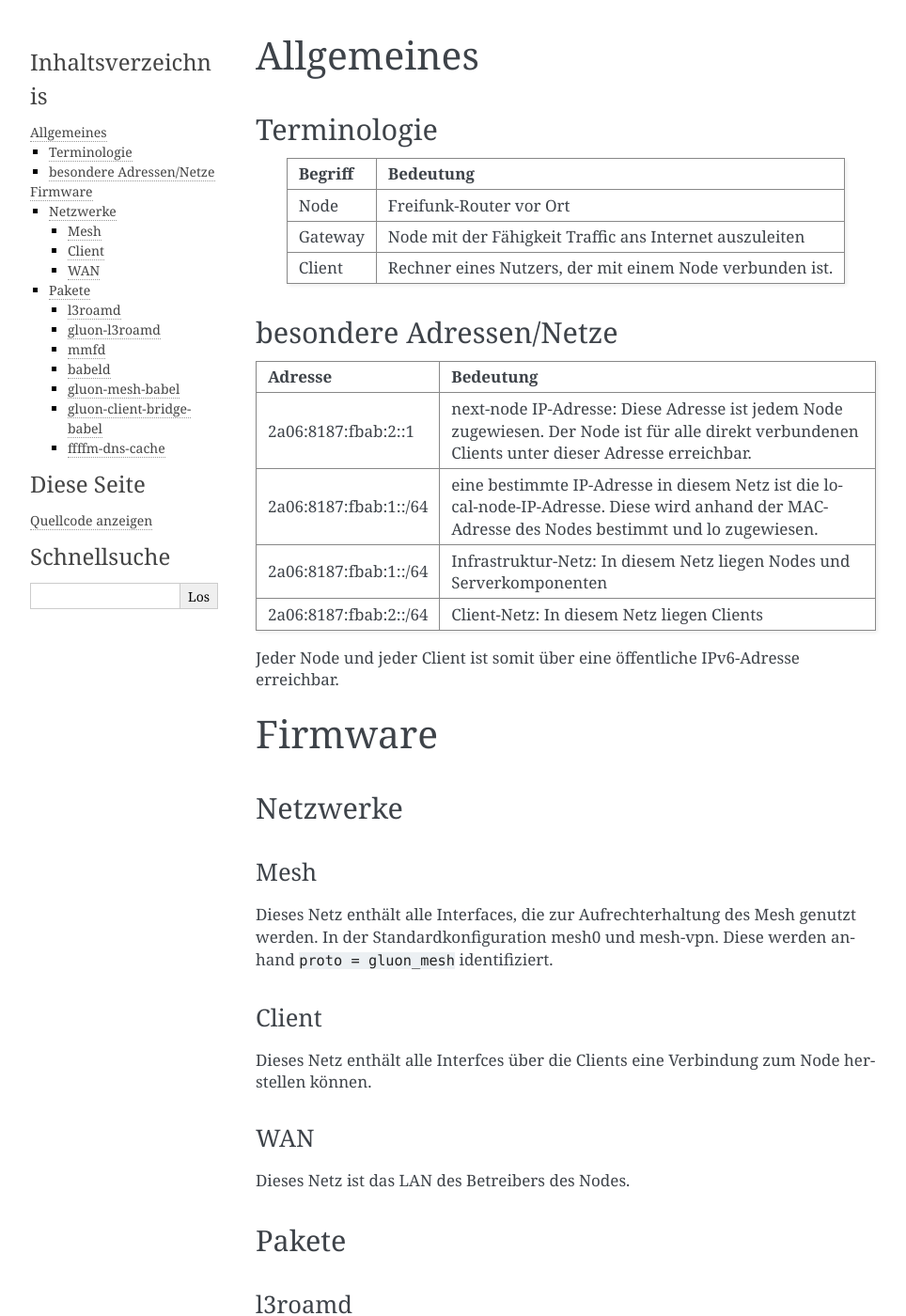
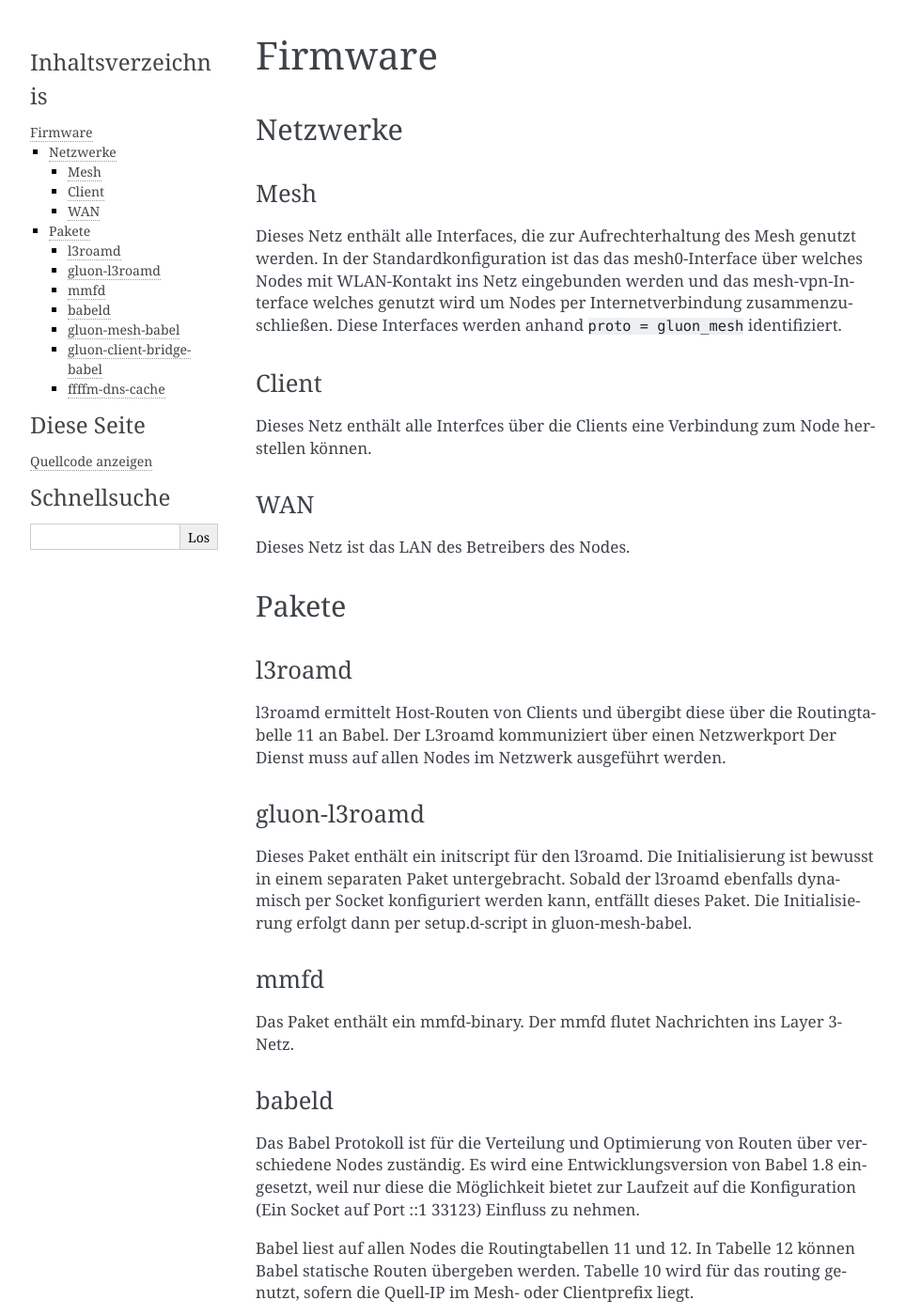
Before and after one commit to freifunk-l3r/readthedocs, a Sphinx documentation site: the page built from docs/firmware.rst, in a window 1280 px wide and 1400 px high. Shown: the whole window at 94% size, without its empty margins (148-1112 px from the left). Built offline with Sphinx 7.4.7, drawn with Linux system fonts in a browser that asks for light colours; pages that are not in the unit, such as notebooks, are missing from menus.

Commit message:
Fakten, Fakten, Fakten.

```diff
--- a/docs/firmware.rst
+++ b/docs/firmware.rst
@@ -1,31 +1,3 @@
-Allgemeines
-============
-Terminologie
-------------
-===========  ==========================================================================
-Begriff      Bedeutung
-===========  ==========================================================================
-Node         Freifunk-Router vor Ort
-Gateway      Node mit der Fähigkeit Traffic ans Internet auszuleiten
-Client       Rechner eines Nutzers, der mit einem Node verbunden ist.
-===========  ==========================================================================
-
-
-besondere Adressen/Netze
-------------------------
-.. csv-table::
- :header-rows: 1
- :delim: ;
-
- Adresse; Bedeutung
- 2a06:8187:fbab:2::1; next-node IP-Adresse: Diese Adresse ist jedem Node zugewiesen. Der Node ist für alle direkt verbundenen Clients unter dieser Adresse erreichbar.
- 2a06:8187:fbab:1::/64;   eine bestimmte IP-Adresse in diesem Netz ist die local-node-IP-Adresse. Diese wird anhand der MAC-Adresse des Nodes bestimmt und lo zugewiesen.
- 2a06:8187:fbab:1::/64;   Infrastruktur-Netz: In diesem Netz liegen Nodes und Serverkomponenten
- 2a06:8187:fbab:2::/64;   Client-Netz: In diesem Netz liegen Clients
-
-Jeder Node und jeder Client ist somit über eine öffentliche IPv6-Adresse erreichbar.
-
-
 Firmware
 ========
 
@@ -33,7 +5,7 @@ Netzwerke
 ---------
 Mesh
 ~~~~
-Dieses Netz enthält alle Interfaces, die zur Aufrechterhaltung des Mesh genutzt werden. In der Standardkonfiguration mesh0 und mesh-vpn. Diese werden anhand :literal:`proto = gluon_mesh` identifiziert.
+Dieses Netz enthält alle Interfaces, die zur Aufrechterhaltung des Mesh genutzt werden. In der Standardkonfiguration ist das das mesh0-Interface über welches Nodes mit WLAN-Kontakt ins Netz eingebunden werden und das mesh-vpn-Interface welches genutzt wird um Nodes per Internetverbindung zusammenzuschließen. Diese Interfaces werden anhand :literal:`proto = gluon_mesh` identifiziert.
 
 Client
 ~~~~~~
```
Also changed, not shown: docs/communities.rst (deleted, +0 -8 lines), docs/components.rst (+54 -0 lines), docs/index.rst (+3 -5 lines).
